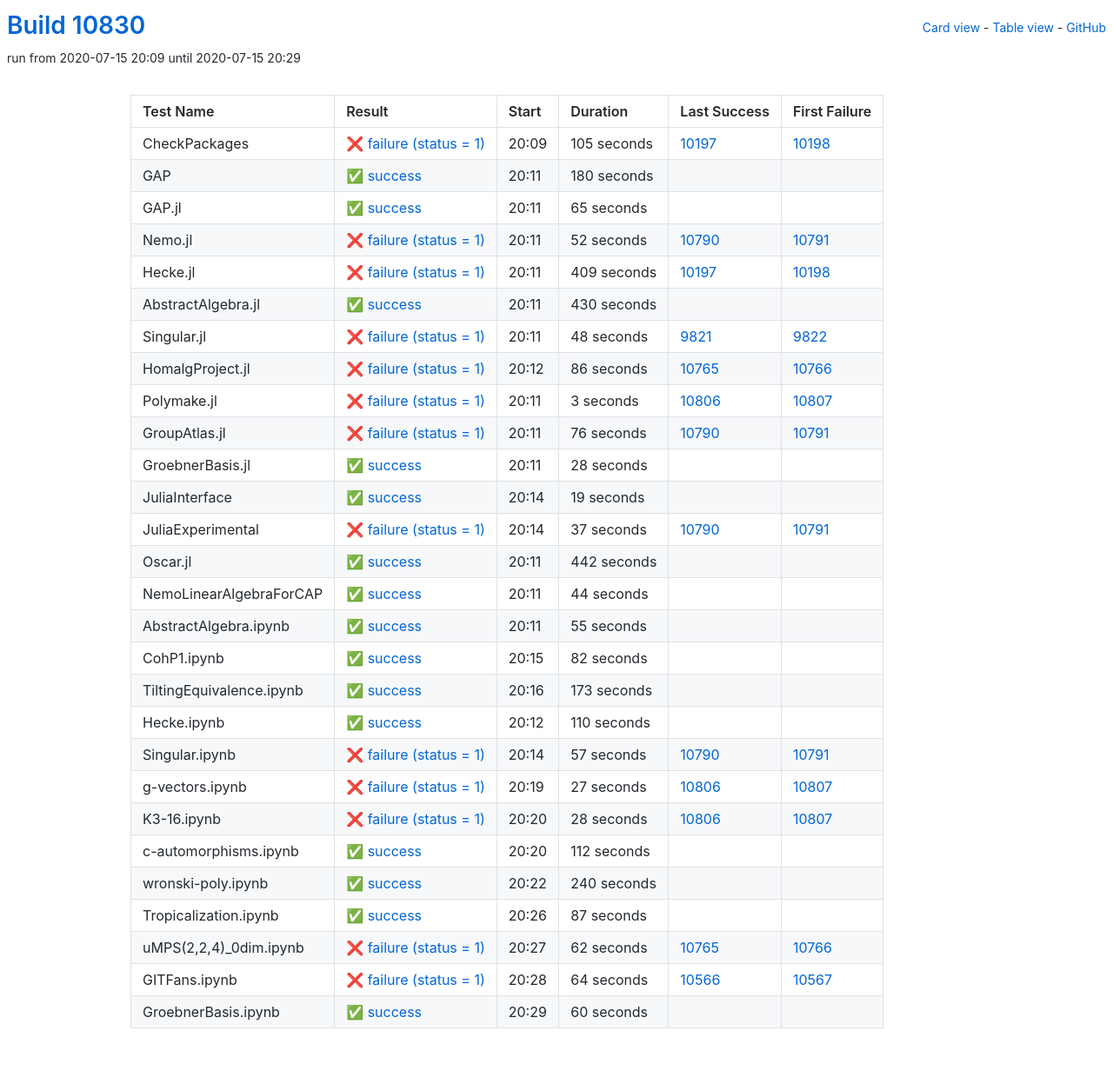
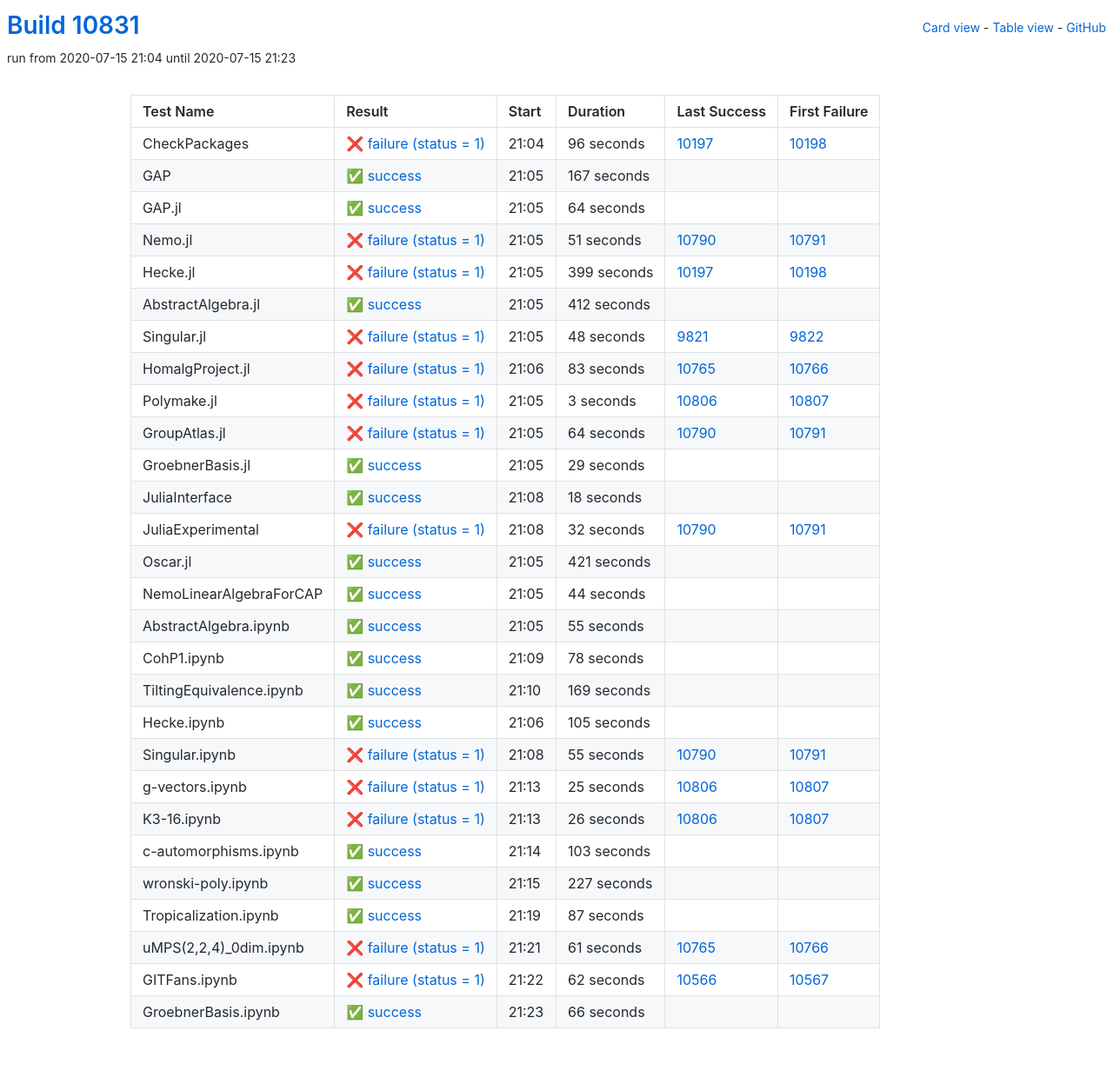
Before and after one commit to oscar-system/oscar-ci-status, a Jekyll site: the page built from table.html, in a window 1280 px wide. Shown: the whole page at 87% size. Built offline with Jekyll 4.4.1, drawn with Linux system fonts in a browser that asks for light colours.

Commit message:
Build #10831

```diff
--- a/_data/ci.yml
+++ b/_data/ci.yml
@@ -1,6 +1,6 @@
 ---
-build: 10830
-build_url: https://oscarci.mathematik.uni-kl.de/job/oscar/10830/
+build: 10831
+build_url: https://oscarci.mathematik.uni-kl.de/job/oscar/10831/
 job: oscar
 organization: oscar-system
 repo: oscar-ci-status
@@ -8,80 +8,80 @@
 tests:
 - name: CheckPackages
   id: checkpackages
-  log: https://oscarci.mathematik.uni-kl.de/job/oscar/10830/artifact/logs/build-10830/CheckPackages.log
-  start: 2020-07-15 20:09
+  log: https://oscarci.mathematik.uni-kl.de/job/oscar/10831/artifact/logs/build-10831/CheckPackages.log
+  start: 2020-07-15 21:04
   success: false
   exitcode: 1
   status: failure
-  duration: 105
+  duration: 96
   last_success: 10197
   last_success_url: https://oscarci.mathematik.uni-kl.de/job/oscar/10197/
   first_failure: 10198
   first_failure_url: https://oscarci.mathematik.uni-kl.de/job/oscar/10198/
 - name: GAP
   id: gap
-  log: https://oscarci.mathematik.uni-kl.de/job/oscar/10830/artifact/logs/build-10830/GAP.log
-  start: 2020-07-15 20:11
+  log: https://oscarci.mathematik.uni-kl.de/job/oscar/10831/artifact/logs/build-10831/GAP.log
+  start: 2020-07-15 21:05
   success: true
   exitcode: 0
   status: success
-  duration: 180
+  duration: 167
   last_success: false
   last_success_url:
   first_failure: false
   first_failure_url:
 - name: GAP.jl
   id: gap-jl
-  log: https://oscarci.mathematik.uni-kl.de/job/oscar/10830/artifact/logs/build-10830/GAP.jl.log
-  start: 2020-07-15 20:11
+  log: https://oscarci.mathematik.uni-kl.de/job/oscar/10831/artifact/logs/build-10831/GAP.jl.log
+  start: 2020-07-15 21:05
   success: true
   exitcode: 0
   status: success
-  duration: 65
+  duration: 64
   last_success: false
   last_success_url:
   first_failure: false
   first_failure_url:
 - name: Nemo.jl
   id: nemo-jl
-  log: https://oscarci.mathematik.uni-kl.de/job/oscar/10830/artifact/logs/build-10830/Nemo.jl.log
-  start: 2020-07-15 20:11
+  log: https://oscarci.mathematik.uni-kl.de/job/oscar/10831/artifact/logs/build-10831/Nemo.jl.log
+  start: 2020-07-15 21:05
   success: false
   exitcode: 1
   status: failure
-  duration: 52
+  duration: 51
   last_success: 10790
   last_success_url: https://oscarci.mathematik.uni-kl.de/job/oscar/10790/
   first_failure: 10791
   first_failure_url: https://oscarci.mathematik.uni-kl.de/job/oscar/10791/
 - name: Hecke.jl
   id: hecke-jl
-  log: https://oscarci.mathematik.uni-kl.de/job/oscar/10830/artifact/logs/build-10830/Hecke.jl.log
-  start: 2020-07-15 20:11
+  log: https://oscarci.mathematik.uni-kl.de/job/oscar/10831/artifact/logs/build-10831/Hecke.jl.log
+  start: 2020-07-15 21:05
   success: false
   exitcode: 1
   status: failure
-  duration: 409
+  duration: 399
   last_success: 10197
   last_success_url: https://oscarci.mathematik.uni-kl.de/job/oscar/10197/
   first_failure: 10198
   first_failure_url: https://oscarci.mathematik.uni-kl.de/job/oscar/10198/
 - name: AbstractAlgebra.jl
   id: abstractalgebra-jl
-  log: https://oscarci.mathematik.uni-kl.de/job/oscar/10830/artifact/logs/build-10830/AbstractAlgebra.jl.log
-  start: 2020-07-15 20:11
+  log: https://oscarci.mathematik.uni-kl.de/job/oscar/10831/artifact/logs/build-10831/AbstractAlgebra.jl.log
+  start: 2020-07-15 21:05
   success: true
   exitcode: 0
   status: success
-  duration: 430
+  duration: 412
   last_success: false
   last_success_url:
   first_failure: false
   first_failure_url:
 - name: Singular.jl
   id: singular-jl
-  log: https://oscarci.mathematik.uni-kl.de/job/oscar/10830/artifact/logs/build-10830/Singular.jl.log
-  start: 2020-07-15 20:11
+  log: https://oscarci.mathematik.uni-kl.de/job/oscar/10831/artifact/logs/build-10831/Singular.jl.log
+  start: 2020-07-15 21:05
   success: false
   exitcode: 1
   status: failure
@@ -92,20 +92,20 @@
   first_failure_url: https://oscarci.mathematik.uni-kl.de/job/oscar/9822/
 - name: HomalgProject.jl
   id: homalgproject-jl
-  log: https://oscarci.mathematik.uni-kl.de/job/oscar/10830/artifact/logs/build-10830/HomalgProject.jl.log
-  start: 2020-07-15 20:12
+  log: https://oscarci.mathematik.uni-kl.de/job/oscar/10831/artifact/logs/build-10831/HomalgProject.jl.log
+  start: 2020-07-15 21:06
   success: false
   exitcode: 1
   status: failure
-  duration: 86
+  duration: 83
   last_success: 10765
   last_success_url: https://oscarci.mathematik.uni-kl.de/job/oscar/10765/
   first_failure: 10766
   first_failure_url: https://oscarci.mathematik.uni-kl.de/job/oscar/10766/
 - name: Polymake.jl
   id: polymake-jl
-  log: https://oscarci.mathematik.uni-kl.de/job/oscar/10830/artifact/logs/build-10830/Polymake.jl.log
-  start: 2020-07-15 20:11
+  log: https://oscarci.mathematik.uni-kl.de/job/oscar/10831/artifact/logs/build-10831/Polymake.jl.log
+  start: 2020-07-15 21:05
   success: false
   exitcode: 1
   status: failure
@@ -116,68 +116,68 @@
   first_failure_url: https://oscarci.mathematik.uni-kl.de/job/oscar/10807/
 - name: GroupAtlas.jl
   id: groupatlas-jl
-  log: https://oscarci.mathematik.uni-kl.de/job/oscar/10830/artifact/logs/build-10830/GroupAtlas.jl.log
-  start: 2020-07-15 20:11
+  log: https://oscarci.mathematik.uni-kl.de/job/oscar/10831/artifact/logs/build-10831/GroupAtlas.jl.log
+  start: 2020-07-15 21:05
   success: false
   exitcode: 1
   status: failure
-  duration: 76
+  duration: 64
   last_success: 10790
   last_success_url: https://oscarci.mathematik.uni-kl.de/job/oscar/10790/
   first_failure: 10791
   first_failure_url: https://oscarci.mathematik.uni-kl.de/job/oscar/10791/
 - name: GroebnerBasis.jl
   id: groebnerbasis-jl
-  log: https://oscarci.mathematik.uni-kl.de/job/oscar/10830/artifact/logs/build-10830/GroebnerBasis.jl.log
-  start: 2020-07-15 20:11
+  log: https://oscarci.mathematik.uni-kl.de/job/oscar/10831/artifact/logs/build-10831/GroebnerBasis.jl.log
+  start: 2020-07-15 21:05
   success: true
   exitcode: 0
   status: success
-  duration: 28
+  duration: 29
   last_success: false
   last_success_url:
   first_failure: false
   first_failure_url:
 - name: JuliaInterface
   id: juliainterface
-  log: https://oscarci.mathematik.uni-kl.de/job/oscar/10830/artifact/logs/build-10830/JuliaInterface.log
-  start: 2020-07-15 20:14
+  log: https://oscarci.mathematik.uni-kl.de/job/oscar/10831/artifact/logs/build-10831/JuliaInterface.log
+  start: 2020-07-15 21:08
   success: true
   exitcode: 0
   status: success
-  duration: 19
+  duration: 18
   last_success: false
   last_success_url:
   first_failure: false
   first_failure_url:
 - name: JuliaExperimental
   id: juliaexperimental
-  log: https://oscarci.mathematik.uni-kl.de/job/oscar/10830/artifact/logs/build-10830/JuliaExperimental.log
-  start: 2020-07-15 20:14
+  log: https://oscarci.mathematik.uni-kl.de/job/oscar/10831/artifact/logs/build-10831/JuliaExperimental.log
+  start: 2020-07-15 21:08
   success: false
   exitcode: 1
   status: failure
-  duration: 37
+  duration: 32
   last_success: 10790
   last_success_url: https://oscarci.mathematik.uni-kl.de/job/oscar/10790/
   first_failure: 10791
   first_failure_url: https://oscarci.mathematik.uni-kl.de/job/oscar/10791/
 - name: Oscar.jl
   id: oscar-jl
-  log: https://oscarci.mathematik.uni-kl.de/job/oscar/10830/artifact/logs/build-10830/Oscar.jl.log
-  start: 2020-07-15 20:11
+  log: https://oscarci.mathematik.uni-kl.de/job/oscar/10831/artifact/logs/build-10831/Oscar.jl.log
+  start: 2020-07-15 21:05
   success: true
   exitcode: 0
   status: success
-  duration: 442
+  duration: 421
   last_success: false
   last_success_url:
   first_failure: false
   first_failure_url:
 - name: NemoLinearAlgebraForCAP
   id: nemolinearalgebraforcap
-  log: https://oscarci.mathematik.uni-kl.de/job/oscar/10830/artifact/logs/build-10830/NemoLinearAlgebraForCAP.log
-  start: 2020-07-15 20:11
+  log: https://oscarci.mathematik.uni-kl.de/job/oscar/10831/artifact/logs/build-10831/NemoLinearAlgebraForCAP.log
+  start: 2020-07-15 21:05
   success: true
   exitcode: 0
   status: success
@@ -188,8 +188,8 @@
   first_failure_url:
 - name: AbstractAlgebra.ipynb
   id: abstractalgebra-ipynb
-  log: https://oscarci.mathematik.uni-kl.de/job/oscar/10830/artifact/logs/build-10830/AbstractAlgebra.ipynb.log
-  start: 2020-07-15 20:11
+  log: https://oscarci.mathematik.uni-kl.de/job/oscar/10831/artifact/logs/build-10831/AbstractAlgebra.ipynb.log
+  start: 2020-07-15 21:05
   success: true
   exitcode: 0
   status: success
@@ -200,104 +200,104 @@
   first_failure_url:
 - name: CohP1.ipynb
   id: cohp1-ipynb
-  log: https://oscarci.mathematik.uni-kl.de/job/oscar/10830/artifact/logs/build-10830/CohP1.ipynb.log
-  start: 2020-07-15 20:15
+  log: https://oscarci.mathematik.uni-kl.de/job/oscar/10831/artifact/logs/build-10831/CohP1.ipynb.log
+  start: 2020-07-15 21:09
   success: true
   exitcode: 0
   status: success
-  duration: 82
+  duration: 78
   last_success: false
   last_success_url:
   first_failure: false
   first_failure_url:
 - name: TiltingEquivalence.ipynb
   id: tiltingequivalence-ipynb
-  log: https://oscarci.mathematik.uni-kl.de/job/oscar/10830/artifact/logs/build-10830/TiltingEquivalence.ipynb.log
-  start: 2020-07-15 20:16
+  log: https://oscarci.mathematik.uni-kl.de/job/oscar/10831/artifact/logs/build-10831/TiltingEquivalence.ipynb.log
+  start: 2020-07-15 21:10
   success: true
   exitcode: 0
   status: success
-  duration: 173
+  duration: 169
   last_success: false
   last_success_url:
   first_failure: false
   first_failure_url:
 - name: Hecke.ipynb
   id: hecke-ipynb
-  log: https://oscarci.mathematik.uni-kl.de/job/oscar/10830/artifact/logs/build-10830/Hecke.ipynb.log
-  start: 2020-07-15 20:12
+  log: https://oscarci.mathematik.uni-kl.de/job/oscar/10831/artifact/logs/build-10831/Hecke.ipynb.log
+  start: 2020-07-15 21:06
   success: true
   exitcode: 0
   status: success
-  duration: 110
+  duration: 105
   last_success: false
   last_success_url:
   first_failure: false
   first_failure_url:
 - name: Singular.ipynb
   id: singular-ipynb
-  log: https://oscarci.mathematik.uni-kl.de/job/oscar/10830/artifact/logs/build-10830/Singular.ipynb.log
-  start: 2020-07-15 20:14
+  log: https://oscarci.mathematik.uni-kl.de/job/oscar/10831/artifact/logs/build-10831/Singular.ipynb.log
+  start: 2020-07-15 21:08
   success: false
   exitcode: 1
   status: failure
-  duration: 57
+  duration: 55
   last_success: 10790
   last_success_url: https://oscarci.mathematik.uni-kl.de/job/oscar/10790/
   first_failure: 10791
   first_failure_url: https://oscarci.mathematik.uni-kl.de/job/oscar/10791/
 - name: g-vectors.ipynb
   id: g-vectors-ipynb
-  log: https://oscarci.mathematik.uni-kl.de/job/oscar/10830/artifact/logs/build-10830/g-vectors.ipynb.log
-  start: 2020-07-15 20:19
+  log: https://oscarci.mathematik.uni-kl.de/job/oscar/10831/artifact/logs/build-10831/g-vectors.ipynb.log
+  start: 2020-07-15 21:13
   success: false
   exitcode: 1
   status: failure
-  duration: 27
+  duration: 25
   last_success: 10806
   last_success_url: https://oscarci.mathematik.uni-kl.de/job/oscar/10806/
   first_failure: 10807
   first_failure_url: https://oscarci.mathematik.uni-kl.de/job/oscar/10807/
 - name: K3-16.ipynb
   id: k3-16-ipynb
-  log: https://oscarci.mathematik.uni-kl.de/job/oscar/10830/artifact/logs/build-10830/K3-16.ipynb.log
-  start: 2020-07-15 20:20
+  log: https://oscarci.mathematik.uni-kl.de/job/oscar/10831/artifact/logs/build-10831/K3-16.ipynb.log
+  start: 2020-07-15 21:13
   success: false
   exitcode: 1
   status: failure
-  duration: 28
+  duration: 26
   last_success: 10806
   last_success_url: https://oscarci.mathematik.uni-kl.de/job/oscar/10806/
   first_failure: 10807
   first_failure_url: https://oscarci.mathematik.uni-kl.de/job/oscar/10807/
 - name: c-automorphisms.ipynb
   id: c-automorphisms-ipynb
-  log: https://oscarci.mathematik.uni-kl.de/job/oscar/10830/artifact/logs/build-10830/c-automorphisms.ipynb.log
-  start: 2020-07-15 20:20
+  log: https://oscarci.mathematik.uni-kl.de/job/oscar/10831/artifact/logs/build-10831/c-automorphisms.ipynb.log
+  start: 2020-07-15 21:14
   success: true
   exitcode: 0
   status: success
-  duration: 112
+  duration: 103
   last_success: false
   last_success_url:
   first_failure: false
   first_failure_url:
 - name: wronski-poly.ipynb
   id: wronski-poly-ipynb
-  log: https://oscarci.mathematik.uni-kl.de/job/oscar/10830/artifact/logs/build-10830/wronski-poly.ipynb.log
-  start: 2020-07-15 20:22
+  log: https://oscarci.mathematik.uni-kl.de/job/oscar/10831/artifact/logs/build-10831/wronski-poly.ipynb.log
+  start: 2020-07-15 21:15
   success: true
   exitcode: 0
   status: success
-  duration: 240
+  duration: 227
   last_success: false
   last_success_url:
   first_failure: false
   first_failure_url:
 - name: Tropicalization.ipynb
   id: tropicalization-ipynb
-  log: https://oscarci.mathematik.uni-kl.de/job/oscar/10830/artifact/logs/build-10830/Tropicalization.ipynb.log
-  start: 2020-07-15 20:26
+  log: https://oscarci.mathematik.uni-kl.de/job/oscar/10831/artifact/logs/build-10831/Tropicalization.ipynb.log
+  start: 2020-07-15 21:19
   success: true
   exitcode: 0
   status: success
@@ -308,36 +308,36 @@
   first_failure_url:
 - name: uMPS(2,2,4)_0dim.ipynb
   id: umps-2-2-4-0dim-ipynb
-  log: https://oscarci.mathematik.uni-kl.de/job/oscar/10830/artifact/logs/build-10830/uMPS-2-2-4-_0dim.ipynb.log
-  start: 2020-07-15 20:27
+  log: https://oscarci.mathematik.uni-kl.de/job/oscar/10831/artifact/logs/build-10831/uMPS-2-2-4-_0dim.ipynb.log
+  start: 2020-07-15 21:21
   success: false
   exitcode: 1
   status: failure
-  duration: 62
+  duration: 61
   last_success: 10765
   last_success_url: https://oscarci.mathematik.uni-kl.de/job/oscar/10765/
   first_failure: 10766
   first_failure_url: https://oscarci.mathematik.uni-kl.de/job/oscar/10766/
 - name: GITFans.ipynb
   id: gitfans-ipynb
-  log: https://oscarci.mathematik.uni-kl.de/job/oscar/10830/artifact/logs/build-10830/GITFans.ipynb.log
-  start: 2020-07-15 20:28
+  log: https://oscarci.mathematik.uni-kl.de/job/oscar/10831/artifact/logs/build-10831/GITFans.ipynb.log
+  start: 2020-07-15 21:22
   success: false
   exitcode: 1
   status: failure
-  duration: 64
+  duration: 62
   last_success: 10566
   last_success_url: https://oscarci.mathematik.uni-kl.de/job/oscar/10566/
   first_failure: 10567
   first_failure_url: https://oscarci.mathematik.uni-kl.de/job/oscar/10567/
 - name: GroebnerBasis.ipynb
   id: groebnerbasis-ipynb
-  log: https://oscarci.mathematik.uni-kl.de/job/oscar/10830/artifact/logs/build-10830/GroebnerBasis.ipynb.log
-  start: 2020-07-15 20:29
+  log: https://oscarci.mathematik.uni-kl.de/job/oscar/10831/artifact/logs/build-10831/GroebnerBasis.ipynb.log
+  start: 2020-07-15 21:23
   success: true
   exitcode: 0
   status: success
-  duration: 60
+  duration: 66
   last_success: false
   last_success_url:
   first_failure: false
```
Also changed, not shown: README.md.
